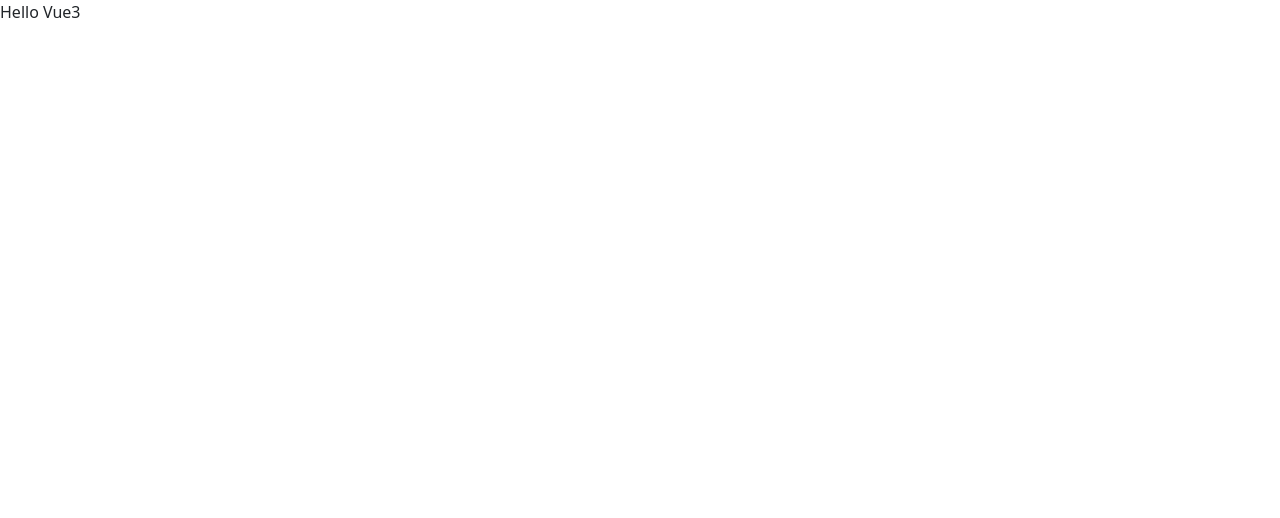
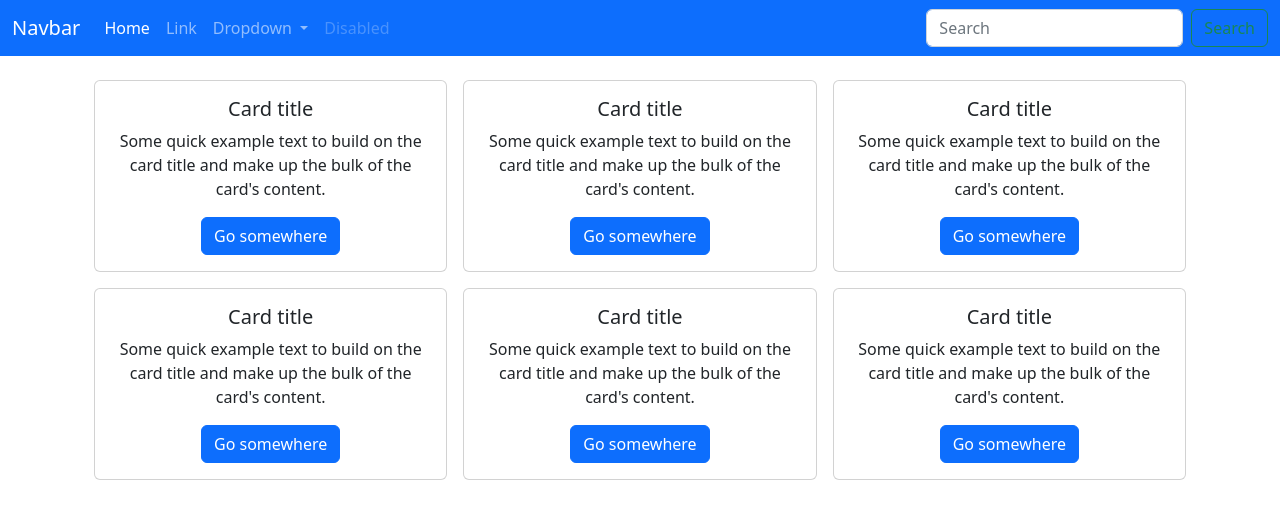
Before and after one commit to kimyezzang97/vue3-basic, a Vue app: page / in a window 1280 px wide. Shown: the top 518 px of the page. Built offline with nearby package versions, Linux system fonts and the light colour scheme.

Commit message:
bootstrap 초기 작업

```diff
--- a/src/App.vue
+++ b/src/App.vue
@@ -1,7 +1,153 @@
-<script setup></script>
-
 <template>
-  <div>Hello Vue3</div>
+	<div>
+		<nav class="navbar navbar-expand-sm navbar-dark bg-primary">
+			<div class="container-fluid">
+				<a class="navbar-brand" href="#">Navbar</a>
+				<button
+					class="navbar-toggler"
+					type="button"
+					data-bs-toggle="collapse"
+					data-bs-target="#navbarSupportedContent"
+					aria-controls="navbarSupportedContent"
+					aria-expanded="false"
+					aria-label="Toggle navigation"
+				>
+					<span class="navbar-toggler-icon"></span>
+				</button>
+				<div class="collapse navbar-collapse" id="navbarSupportedContent">
+					<ul class="navbar-nav me-auto">
+						<li class="nav-item">
+							<a class="nav-link active" aria-current="page" href="#">Home</a>
+						</li>
+						<li class="nav-item">
+							<a class="nav-link" href="#">Link</a>
+						</li>
+						<li class="nav-item dropdown">
+							<a
+								class="nav-link dropdown-toggle"
+								href="#"
+								role="button"
+								data-bs-toggle="dropdown"
+								aria-expanded="false"
+							>
+								Dropdown
+							</a>
+							<ul class="dropdown-menu">
+								<li><a class="dropdown-item" href="#">Action</a></li>
+								<li><a class="dropdown-item" href="#">Another action</a></li>
+								<li><hr class="dropdown-divider" /></li>
+								<li>
+									<a class="dropdown-item" href="#">Something else here</a>
+								</li>
+							</ul>
+						</li>
+						<li class="nav-item">
+							<a class="nav-link disabled">Disabled</a>
+						</li>
+					</ul>
+					<form class="d-flex" role="search">
+						<input
+							class="form-control me-2"
+							type="search"
+							placeholder="Search"
+							aria-label="Search"
+						/>
+						<button class="btn btn-outline-success" type="submit">
+							Search
+						</button>
+					</form>
+				</div>
+			</div>
+		</nav>
+		<main>
+			<div class="container">
+				<div class="container text-center py-4">
+					<div class="row g-3">
+						<div class="col col-4">
+							<div class="card">
+								<div class="card-body">
+									<h5 class="card-title">Card title</h5>
+									<p class="card-text">
+										Some quick example text to build on the card title and make
+										up the bulk of the card's content.
+									</p>
+									<a href="#" class="btn btn-primary">Go somewhere</a>
+								</div>
+							</div>
+						</div>
+						<div class="col col-4">
+							<div class="card">
+								<div class="card-body">
+									<h5 class="card-title">Card title</h5>
+									<p class="card-text">
+										Some quick example text to build on the card title and make
+										up the bulk of the card's content.
+									</p>
+									<a href="#" class="btn btn-primary">Go somewhere</a>
+								</div>
+							</div>
+						</div>
+						<div class="col col-4">
+							<div class="card">
+								<div class="card-body">
+									<h5 class="card-title">Card title</h5>
+									<p class="card-text">
+										Some quick example text to build on the card title and make
+										up the bulk of the card's content.
+									</p>
+									<a href="#" class="btn btn-primary">Go somewhere</a>
+								</div>
+							</div>
+						</div>
+						<div class="col col-4">
+							<div class="card">
+								<div class="card-body">
+									<h5 class="card-title">Card title</h5>
+									<p class="card-text">
+										Some quick example text to build on the card title and make
+										up the bulk of the card's content.
+									</p>
+									<a href="#" class="btn btn-primary">Go somewhere</a>
+								</div>
+							</div>
+						</div>
+						<div class="col col-4">
+							<div class="card">
+								<div class="card-body">
+									<h5 class="card-title">Card title</h5>
+									<p class="card-text">
+										Some quick example text to build on the card title and make
+										up the bulk of the card's content.
+									</p>
+									<a href="#" class="btn btn-primary">Go somewhere</a>
+								</div>
+							</div>
+						</div>
+						<div class="col col-4">
+							<div class="card">
+								<div class="card-body">
+									<h5 class="card-title">Card title</h5>
+									<p class="card-text">
+										Some quick example text to build on the card title and make
+										up the bulk of the card's content.
+									</p>
+									<a href="#" class="btn btn-primary">Go somewhere</a>
+								</div>
+							</div>
+						</div>
+					</div>
+				</div>
+			</div>
+		</main>
+	</div>
 </template>
 
-<style scoped></style>
+<script>
+export default {
+	setup() {
+		return {};
+	},
+};
+</script>
+
+<style lang="scss" scoped></style>
```
